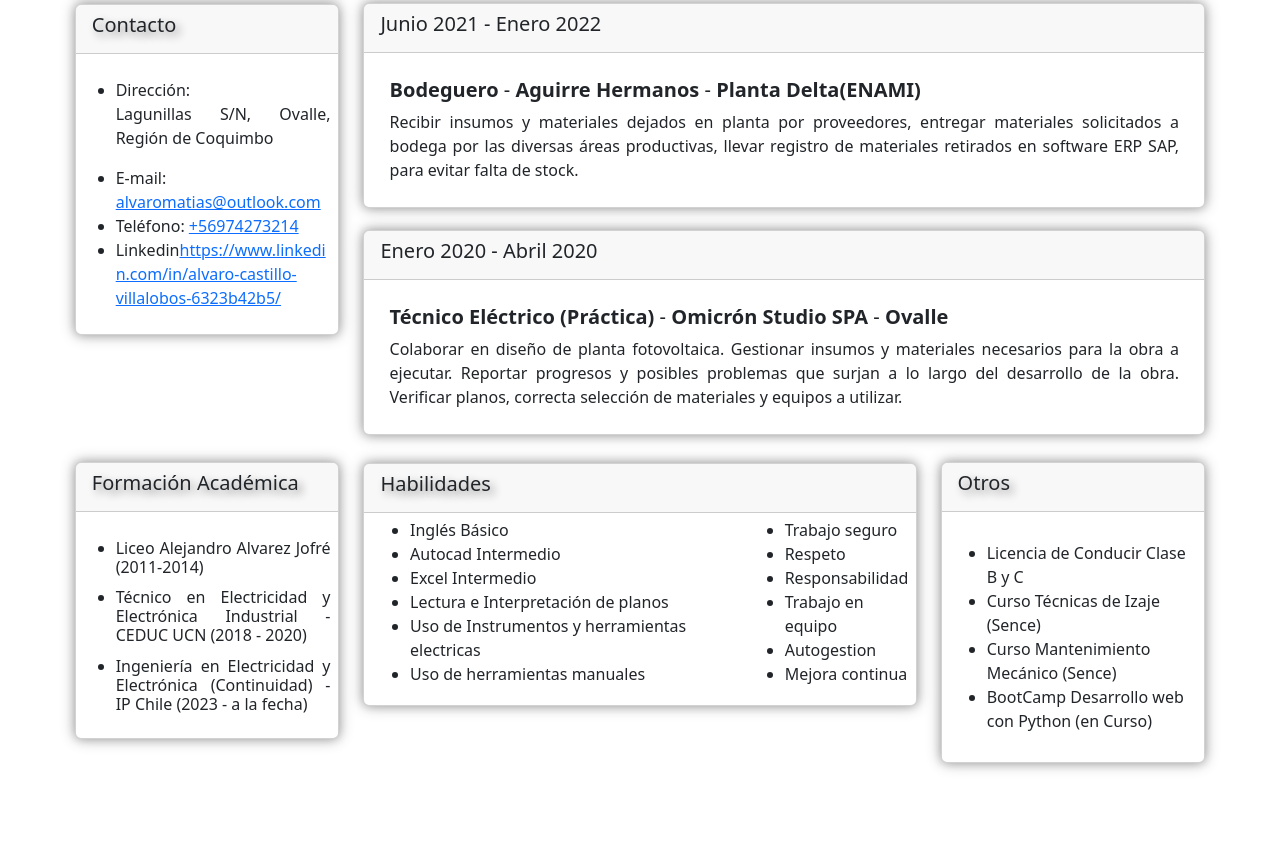
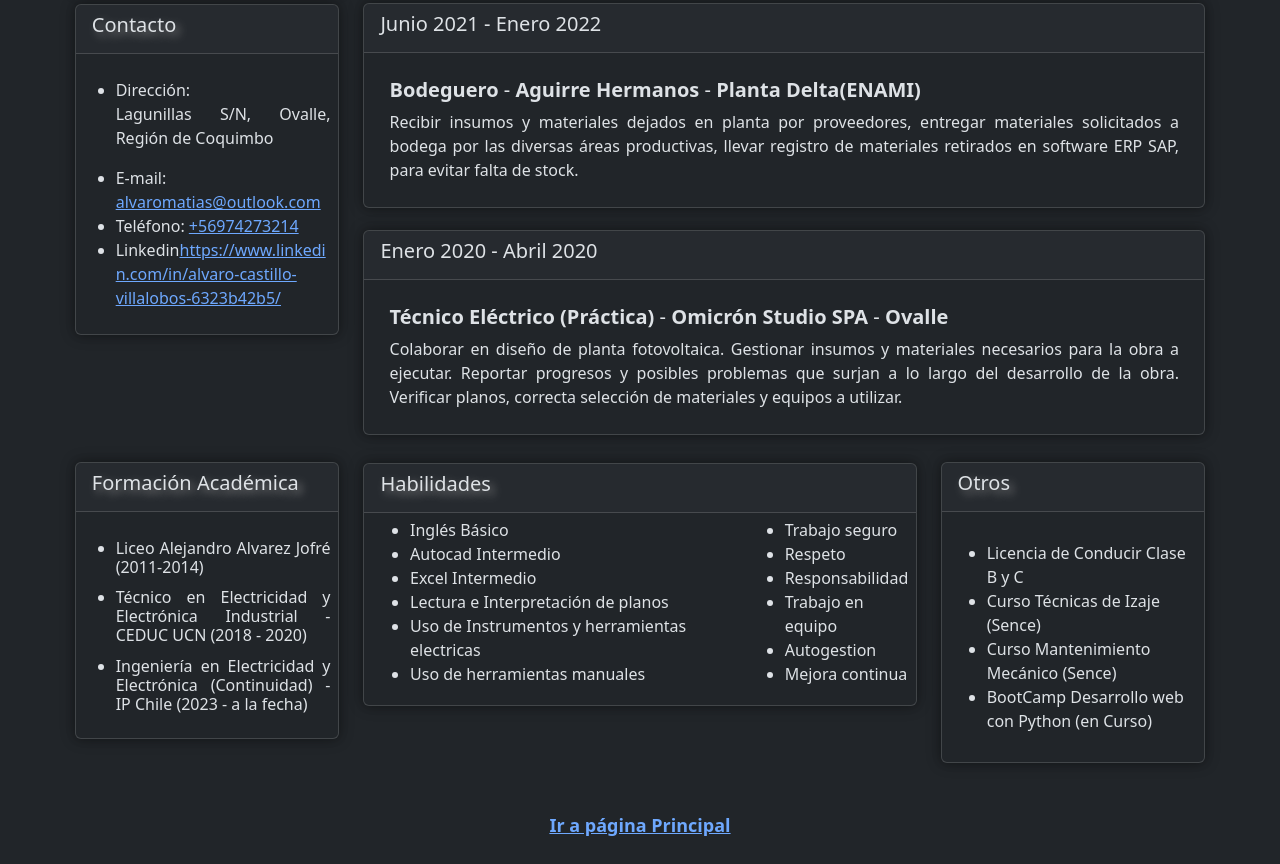
Before and after one commit to alvaromatias2/MiPaginaWeb, a plain HTML site: page curriculum.html in a window 1280 px wide. Shown: the part 1064-1928 px from the top of the page. Before the commit the page ends 1851 px from the top, so only its background shows below. Drawn offline with nearby package versions, Linux system fonts and the light colour scheme.

Commit message:
se añade footer

```diff
--- a/curriculum.html
+++ b/curriculum.html
@@ -1,5 +1,5 @@
 <!DOCTYPE html>
-<html lang="es" data-bs-theme="auto">
+<html lang="es" data-bs-theme="dark">
 
 <head>
     <meta charset="UTF-8">
@@ -219,6 +219,13 @@
             </div>
         </div>
         <br>
+        <div class="row" id="footer-container">
+            <div class="col-md-12">
+                <footer>
+                    <a href="index.html"rel="go-home">Ir a página Principal</a>
+                </footer>
+            </div>
+        </div>
 
     </div>
 
```
